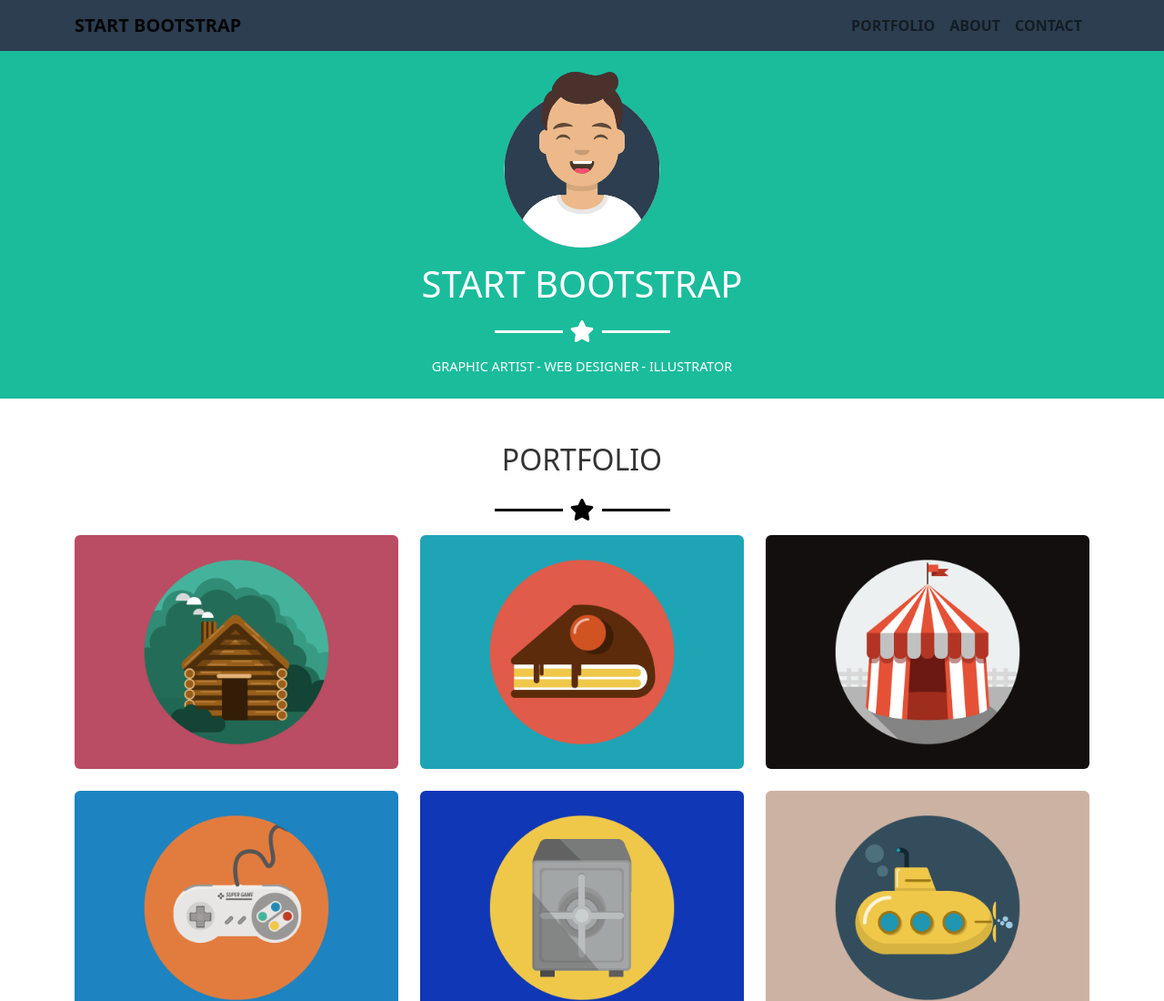
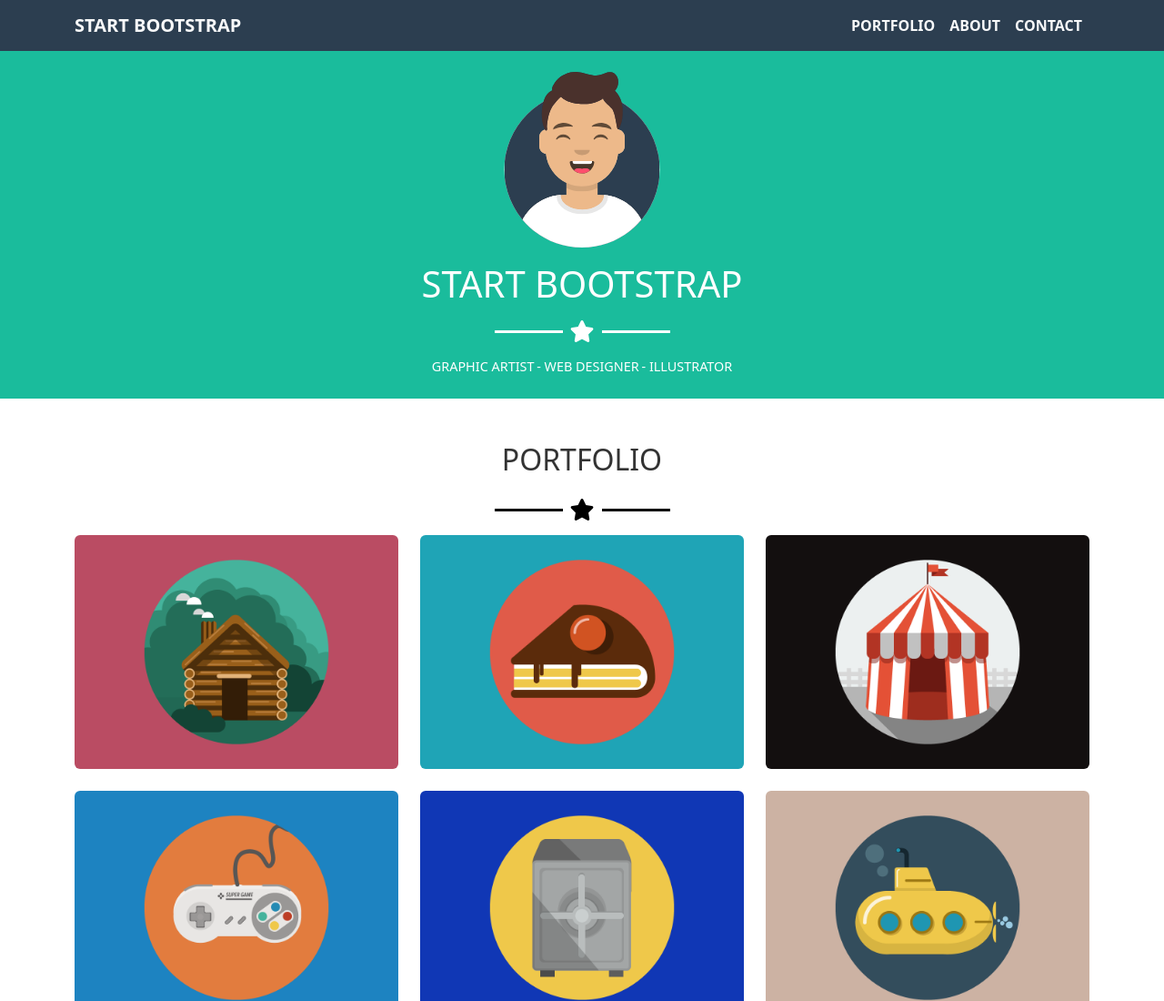
Before and after one commit to mohamed-jebali/html-css-bootstrap-freelancer, a plain HTML site: page index.html in a window 1280 px wide. Shown: the top 1100 px of the page at 91% size. Drawn offline with nearby package versions, Linux system fonts and the light colour scheme.

Commit message:
added color nav

```diff
--- a/css/style.css
+++ b/css/style.css
@@ -95,6 +95,10 @@ nav{
     top: 0; */
 }
 
+/* .navbar-brand{
+    color: white;
+} */
+
 /* SOLUZIONI RESPONSIVE */
 
 
--- a/index.html
+++ b/index.html
@@ -13,22 +13,22 @@
 </head>
 <body>
 
-        <nav class="navbar navbar-expand-lg bg-body-tertiary text-light">
+        <nav class="navbar navbar-expand-lg bg-body-tertiary">
             <div class="container-sm">
-              <a class="navbar-brand" href="#"> <strong>START BOOTSTRAP</strong> </a>
+              <a class="navbar-brand" href="#"> <strong class="text-light">START BOOTSTRAP</strong></a>
               <button class="navbar-toggler" type="button" data-bs-toggle="collapse" data-bs-target="#navbarNav" aria-controls="navbarNav" aria-expanded="false" aria-label="Toggle navigation">
                 <span class="navbar-toggler-icon"></span>
               </button>
               <div class="collapse navbar-collapse" id="navbarNav">
                 <ul class="navbar-nav ms-auto fw-bold">
                   <li class="nav-item">
-                    <a class="nav-link" href="#">PORTFOLIO</a>
+                    <a class="nav-link text-light" href="#">PORTFOLIO</a>
                   </li>
                   <li class="nav-item">
-                    <a class="nav-link" href="#">ABOUT</a>
+                    <a class="nav-link text-light" href="#">ABOUT</a>
                   </li>
                   <li class="nav-item">
-                    <a class="nav-link" href="#">CONTACT</a>
+                    <a class="nav-link text-light" href="#">CONTACT</a>
                   </li>
                 </ul>
               </div>
@@ -99,6 +99,7 @@
 
      <!-- ABOUT -->
      <section class="green-bg">
+        <div class="wrapper-about"></div>
         <div class="container-sm pt-5">
             <div class="row">
                 <div class="col-12 text-center">
```
